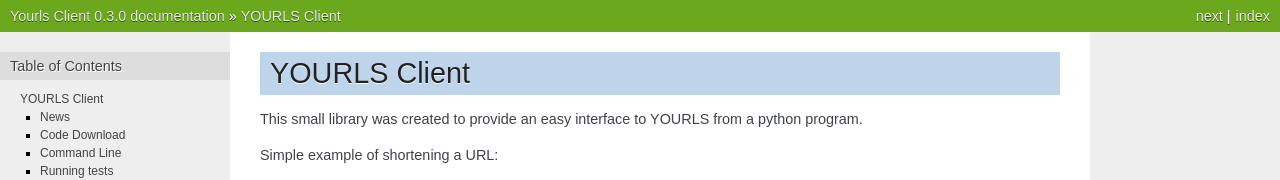
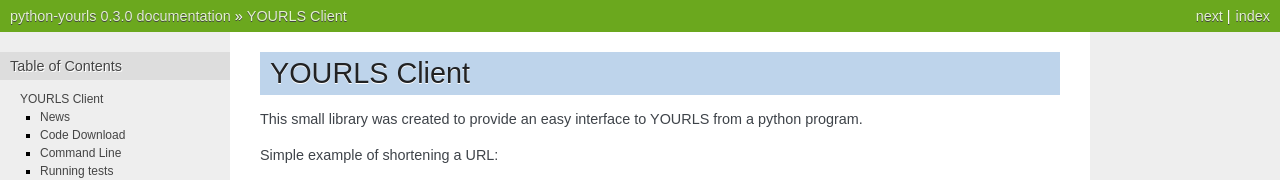
Before and after one commit to tflink/python-yourls, a Sphinx documentation site: the page built from docs/index.rst, in a window 1280 px wide and 900 px high. Shown: the top 180 px of the window. Built offline with Sphinx 7.4.7, drawn with Linux system fonts in a browser that asks for light colours; some of the changed text lies outside the part shown.

Commit message:
module is called python-yourls

```diff
--- a/docs/conf.py
+++ b/docs/conf.py
@@ -42,7 +42,7 @@
 master_doc = 'index'
 
 # General information about the project.
-project = u'Yourls Client'
+project = u'python-yourls'
 copyright = u'2011, Tim Flink'
 
 # The version info for the project you're documenting, acts as replacement for
@@ -166,7 +166,7 @@
 #html_file_suffix = None
 
 # Output file base name for HTML help builder.
-htmlhelp_basename = 'YourlsClientdoc'
+htmlhelp_basename = 'python-yourlsdoc'
 
 
 # -- Options for LaTeX output --------------------------------------------------
@@ -180,7 +180,7 @@
 # Grouping the document tree into LaTeX files. List of tuples
 # (source start file, target name, title, author, documentclass [howto/manual]).
 latex_documents = [
-  ('index', 'YourlsClient.tex', u'Yourls Client Documentation',
+  ('index', 'python-yourls.tex', u'python-yourls Documentation',
    u'Tim Flink', 'manual'),
 ]
 
@@ -213,6 +213,6 @@
 # One entry per manual page. List of tuples
 # (source start file, name, description, authors, manual section).
 man_pages = [
-    ('index', 'yourlsclient', u'Yourls Client Documentation',
+    ('index', 'python-yourls', u'python-yourls Documentation',
      [u'Tim Flink'], 1)
 ]
--- a/setup.py
+++ b/setup.py
@@ -7,7 +7,7 @@
 if (2,7) > sys.version_info:
     install_requires.append("argparse>=1.2.1")
 
-setup(name='Yourls',
+setup(name='python-yourls',
       version=yourls.__version__,
       description='Python client for the yourls URL shortener',
       author='Tim Flink',
```
